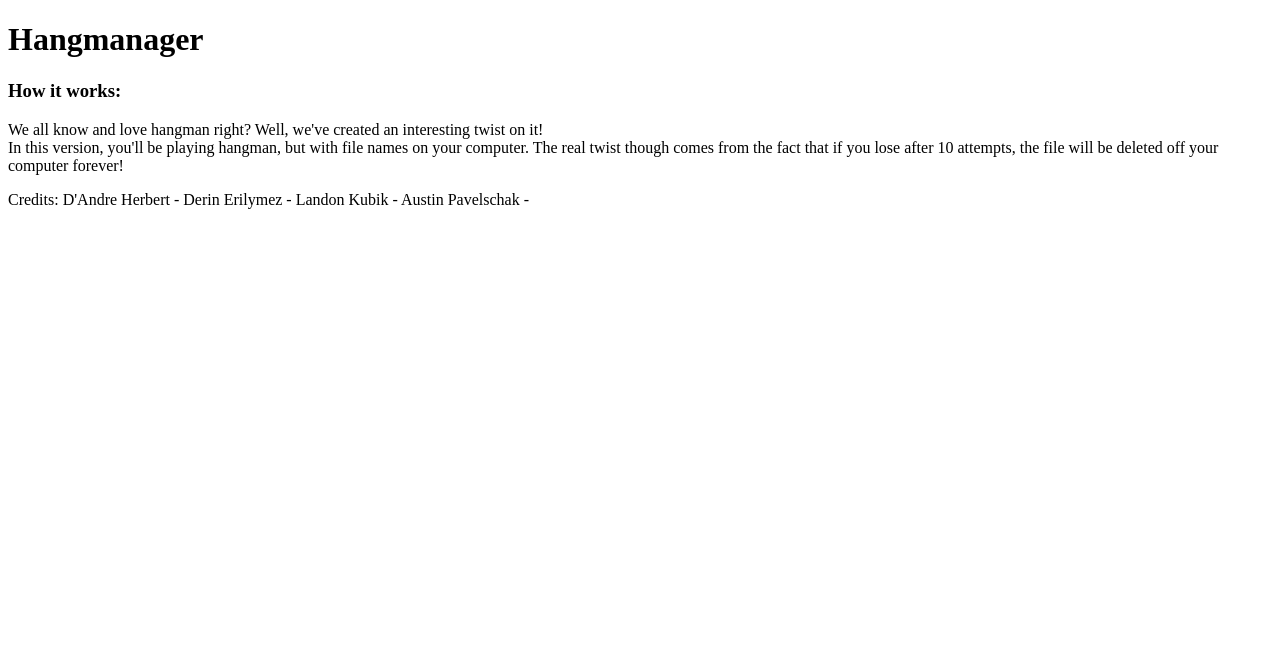
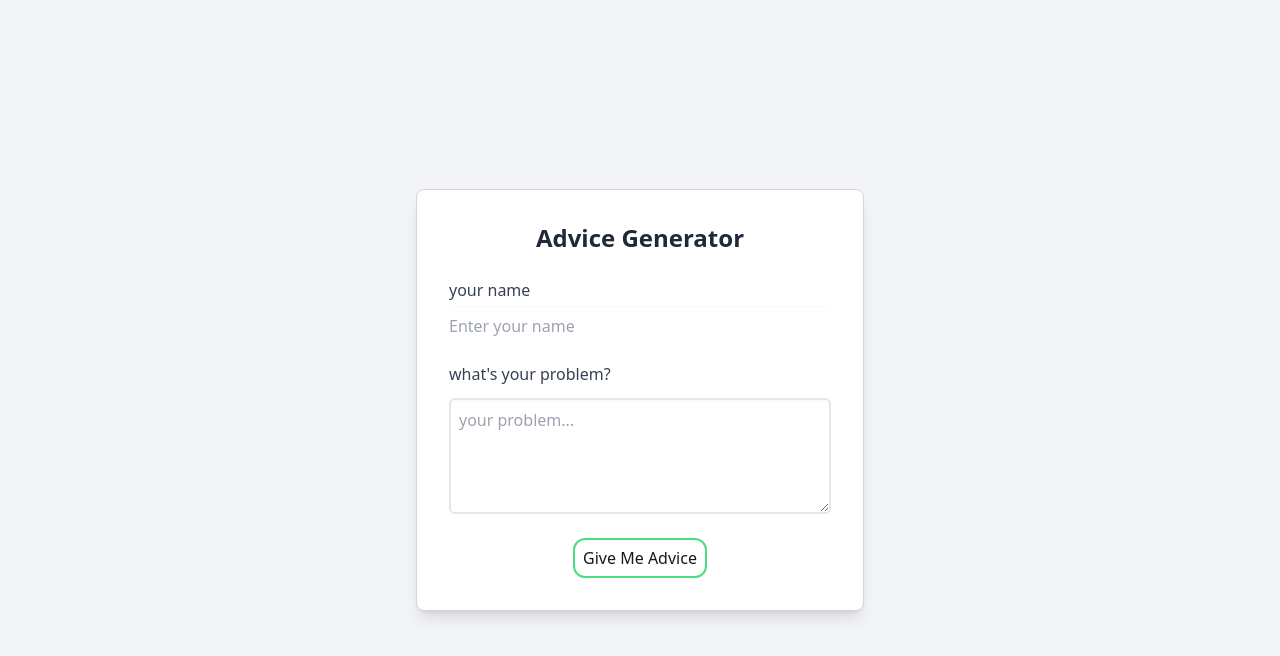
Before and after one commit to AustinPav/HangManager_Showcase, a plain HTML site: page index.html in a window 1280 px wide. Drawn offline with nearby package versions, Linux system fonts and the light colour scheme.

Commit message:
Update index.html

```diff
--- a/index.html
+++ b/index.html
@@ -1,25 +1,101 @@
+
+
+
+
+
 <!DOCTYPE html>
 <html lang="en">
-    <header>
-        <meta charset="utf-8">
-        <title>HangManager</title>
-        <link href="hangmanager.css" rel="stylesheet">
-    </header>
-    <body>
-        <h1>Hangmanager</h1>
-        <h3>How it works:</h3>
-        <p>We all know and love hangman right? Well, we've created an interesting twist on it!<br>
-           In this version, you'll be playing hangman, but with file names on your computer. The real twist
-           though comes from the fact that if you lose after 10 attempts, the file will be deleted off your computer forever!</p>
+
+<head>
+  <meta charset="UTF-8">
+  <meta name="viewport" content="width=device-width, initial-scale=1.0">
+  <title>HangManager</title>
+  <script src="https://cdn.tailwindcss.com"></script>
+  <link href="https://cdn.jsdelivr.net/npm/daisyui@5" rel="stylesheet" type="text/css" />
+</head>
 
 
-        <footer>
-            <p>Credits:
-                D'Andre Herbert -
-                Derin Erilymez -
-                Landon Kubik -
-                Austin Pavelschak -
-            </p>
-        </footer>
-    </body>
+
+
+
+<body class="bg-gray-100 flex items-center justify-center h-screen">
+
+  <div class="w-full max-w-md mx-auto bg-white p-8 border border-gray-300 rounded-lg shadow-lg">
+
+    <h2 class="text-2xl font-bold mb-6 text-gray-800 text-center">Advice Generator</h2>
+
+
+    <form id="myForm">
+      <!-- Name Input -->
+      <div class="mb-4">
+        <label class="block text-gray-700 font-medium mb-1" for="name">your name</label>
+        <input type="text" id="name" class="input w-full" placeholder="Enter your name" required>
+      </div>
+
+
+
+      <!-- problem text area -->
+      <div class="mb-6">
+        <label class="block text-gray-700 font-medium mb-3" for="problem">what's your problem?</label>
+        <textarea id="problem" class="textarea textarea-bordered w-full p-2 border-2 border-gray-200 rounded-md" placeholder="your problem..." rows="4" required></textarea>
+      </div>
+
+
+
+      <!-- Submit Button -->
+      <div class="text-center">
+        <button type="submit" class="btn p-2 border-green-400 border-2 rounded-xl ">Give Me Advice</button>
+      </div>
+    </form>
+
+
+
+
+    <!-- Box to Display advice -->
+    <div id="problemBox" class="hidden mt-6 p-4 bg-green-100 text-gray-800 border border-green-300 rounded-lg">
+      <h3 class="font-bold mb-2">The Expert Advice:</h3>
+      <p id="advice"></p>
+    </div>
+
+
+
+  </div>
+
+
+  <script>
+    // Get the form, success message, and message display elements
+    const form = document.getElementById("myForm");
+    const problemBox = document.getElementById("problemBox");
+    const advice = document.getElementById("advice");
+
+    // Handle form submission
+    form.addEventListener("submit", function (event) {
+
+      // Prevent default form submission
+      event.preventDefault();
+
+      // Capture the form data
+      const name = document.getElementById("name").value;
+      const problem = document.getElementById("problem").value;
+
+      // Display the submitted message in the new box
+      const adviceOptions = [problem + "? That's it? you want my advice? GET OVER IT.", "eat some pickles",
+        "idk go somewhere else", "don't ask me", "get out", "don't waste my time", "pat your fridge 3 times"];
+
+      const max = adviceOptions.length;
+      const rand = Math.floor(Math.random() * max);
+
+      advice.textContent = adviceOptions[rand];
+
+      problemBox.classList.remove("hidden");
+
+
+      // clear the form inputs
+      form.reset();
+
+    });
+  </script>
+
+</body>
+
 </html>
```
